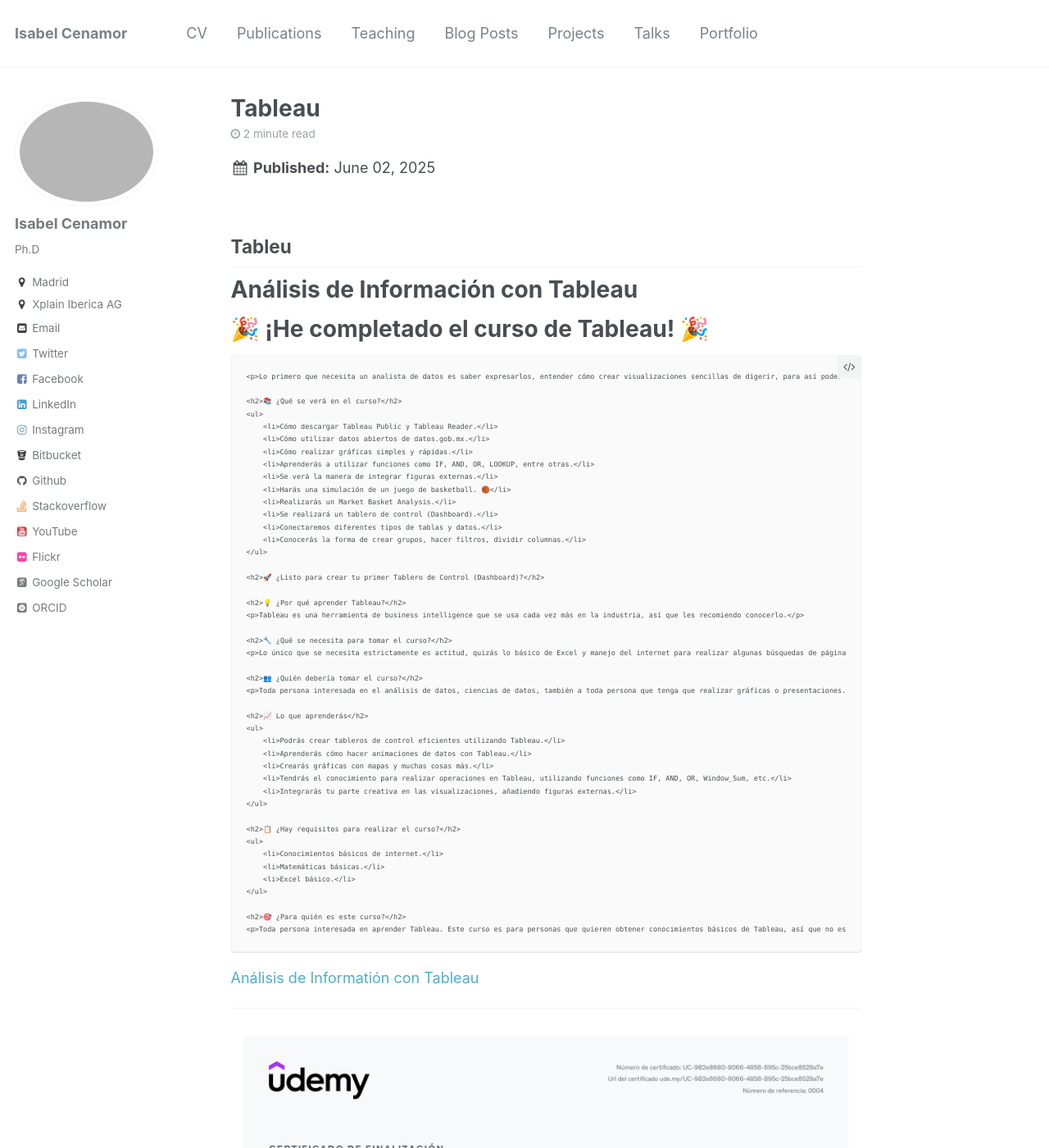
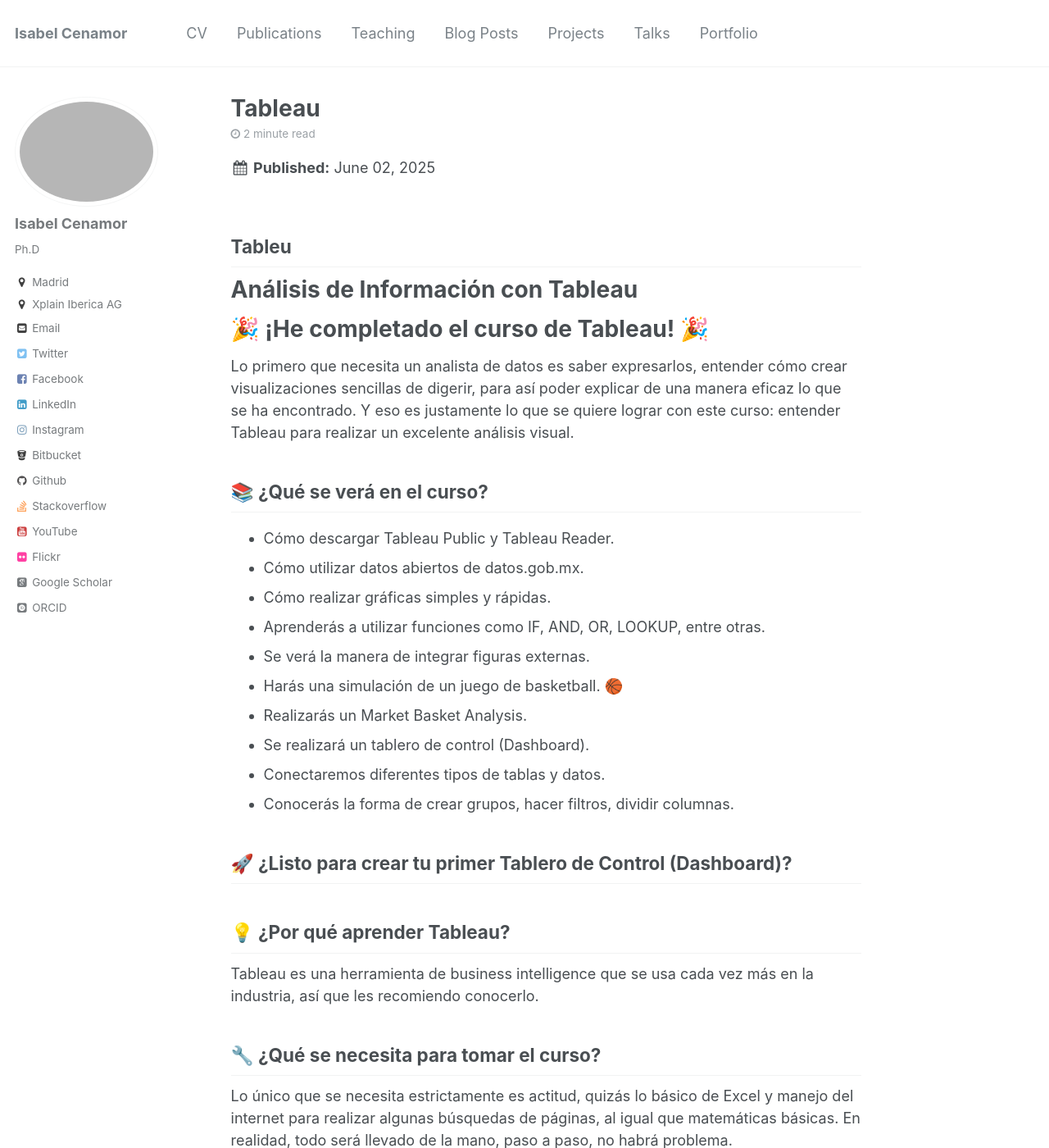
Before and after one commit to icenamor/icenamor.github.io, a Jekyll site: the page built from _posts/2025-02-28-Tableau.md, in a window 1280 px wide and 1400 px high. Shown: the whole window at 82% size. Built offline with Jekyll 4.4.1, drawn with Linux system fonts in a browser that asks for light colours; some web fonts are replaced; some of the changed text lies outside the part shown.

Commit message:
Refactors Tableau course content for clarity and structure
Improves the formatting and organization of the Tableau course description to enhance readability.

Updates headings and lists for better presentation and understanding of course topics and requirements.

Encourages potential learners by clearly outlining the benefits and prerequisites of the course.

```diff
--- a/_posts/2025-02-28-Tableau.md
+++ b/_posts/2025-02-28-Tableau.md
@@ -13,52 +13,56 @@
 
 Análisis de Información con Tableau
 ======
-   <h1>🎉 ¡He completado el curso de Tableau! 🎉</h1>
-    <p>Lo primero que necesita un analista de datos es saber expresarlos, entender cómo crear visualizaciones sencillas de digerir, para así poder explicar de una manera eficaz lo que se ha encontrado. Y eso es justamente lo que se quiere lograr con este curso: entender Tableau para realizar un excelente análisis visual.</p>
+# 🎉 ¡He completado el curso de Tableau! 🎉
 
-    <h2>📚 ¿Qué se verá en el curso?</h2>
-    <ul>
-        <li>Cómo descargar Tableau Public y Tableau Reader.</li>
-        <li>Cómo utilizar datos abiertos de datos.gob.mx.</li>
-        <li>Cómo realizar gráficas simples y rápidas.</li>
-        <li>Aprenderás a utilizar funciones como IF, AND, OR, LOOKUP, entre otras.</li>
-        <li>Se verá la manera de integrar figuras externas.</li>
-        <li>Harás una simulación de un juego de basketball. 🏀</li>
-        <li>Realizarás un Market Basket Analysis.</li>
-        <li>Se realizará un tablero de control (Dashboard).</li>
-        <li>Conectaremos diferentes tipos de tablas y datos.</li>
-        <li>Conocerás la forma de crear grupos, hacer filtros, dividir columnas.</li>
-    </ul>
 
-    <h2>🚀 ¿Listo para crear tu primer Tablero de Control (Dashboard)?</h2>
+Lo primero que necesita un analista de datos es saber expresarlos, entender cómo crear visualizaciones sencillas de digerir, para así poder explicar de una manera eficaz lo que se ha encontrado. Y eso es justamente lo que se quiere lograr con este curso: entender Tableau para realizar un excelente análisis visual.
 
-    <h2>💡 ¿Por qué aprender Tableau?</h2>
-    <p>Tableau es una herramienta de business intelligence que se usa cada vez más en la industria, así que les recomiendo conocerlo.</p>
+## 📚 ¿Qué se verá en el curso?
 
-    <h2>🔧 ¿Qué se necesita para tomar el curso?</h2>
-    <p>Lo único que se necesita estrictamente es actitud, quizás lo básico de Excel y manejo del internet para realizar algunas búsquedas de páginas, al igual que matemáticas básicas. En realidad, todo será llevado de la mano, paso a paso, no habrá problema.</p>
+- Cómo descargar Tableau Public y Tableau Reader.
+- Cómo utilizar datos abiertos de datos.gob.mx.
+- Cómo realizar gráficas simples y rápidas.
+- Aprenderás a utilizar funciones como IF, AND, OR, LOOKUP, entre otras.
+- Se verá la manera de integrar figuras externas.
+- Harás una simulación de un juego de basketball. 🏀
+- Realizarás un Market Basket Analysis.
+- Se realizará un tablero de control (Dashboard).
+- Conectaremos diferentes tipos de tablas y datos.
+- Conocerás la forma de crear grupos, hacer filtros, dividir columnas.
 
-    <h2>👥 ¿Quién debería tomar el curso?</h2>
-    <p>Toda persona interesada en el análisis de datos, ciencias de datos, también a toda persona que tenga que realizar gráficas o presentaciones. Considero que Tableau es una herramienta muy potente de BI, así que si laboran en un puesto que necesite analizar datos, les recomiendo tomar el curso.</p>
+## 🚀 ¿Listo para crear tu primer Tablero de Control (Dashboard)?
 
-    <h2>📈 Lo que aprenderás</h2>
-    <ul>
-        <li>Podrás crear tableros de control eficientes utilizando Tableau.</li>
-        <li>Aprenderás cómo hacer animaciones de datos con Tableau.</li>
-        <li>Crearás gráficas con mapas y muchas cosas más.</li>
-        <li>Tendrás el conocimiento para realizar operaciones en Tableau, utilizando funciones como IF, AND, OR, Window_Sum, etc.</li>
-        <li>Integrarás tu parte creativa en las visualizaciones, añadiendo figuras externas.</li>
-    </ul>
+## 💡 ¿Por qué aprender Tableau?
 
-    <h2>📋 ¿Hay requisitos para realizar el curso?</h2>
-    <ul>
-        <li>Conocimientos básicos de internet.</li>
-        <li>Matemáticas básicas.</li>
-        <li>Excel básico.</li>
-    </ul>
+Tableau es una herramienta de business intelligence que se usa cada vez más en la industria, así que les recomiendo conocerlo.
 
-    <h2>🎯 ¿Para quién es este curso?</h2>
-    <p>Toda persona interesada en aprender Tableau. Este curso es para personas que quieren obtener conocimientos básicos de Tableau, así que no es necesario saber mucho de este sorprendente software, todo lo aprenderán aquí.</p>
+## 🔧 ¿Qué se necesita para tomar el curso?
+
+Lo único que se necesita estrictamente es actitud, quizás lo básico de Excel y manejo del internet para realizar algunas búsquedas de páginas, al igual que matemáticas básicas. En realidad, todo será llevado de la mano, paso a paso, no habrá problema.
+
+## 👥 ¿Quién debería tomar el curso?
+
+Toda persona interesada en el análisis de datos, ciencias de datos, también a toda persona que tenga que realizar gráficas o presentaciones. Considero que Tableau es una herramienta muy potente de BI, así que si laboran en un puesto que necesite analizar datos, les recomiendo tomar el curso.
+
+## 📈 Lo que aprenderás
+
+- Podrás crear tableros de control eficientes utilizando Tableau.
+- Aprenderás cómo hacer animaciones de datos con Tableau.
+- Crearás gráficas con mapas y muchas cosas más.
+- Tendrás el conocimiento para realizar operaciones en Tableau, utilizando funciones como IF, AND, OR, Window_Sum, etc.
+- Integrarás tu parte creativa en las visualizaciones, añadiendo figuras externas.
+
+## 📋 ¿Hay requisitos para realizar el curso?
+
+- Conocimientos básicos de internet.
+- Matemáticas básicas.
+- Excel básico.
+
+## 🎯 ¿Para quién es este curso?
+
+Toda persona interesada en aprender Tableau. Este curso es para personas que quieren obtener conocimientos básicos de Tableau, así que no es necesario saber mucho de este sorprendente software, todo lo aprenderán aquí.
+
 
  [Análisis de Informatión con Tableau](https://www.udemy.com/share/101C8E3@G8z0kV9QWC0EGH5UcdpxBOGAmbt0TnZgi3WG9ttfOkgHxxZC56scGF_qxRz0n28w/)
 
```
